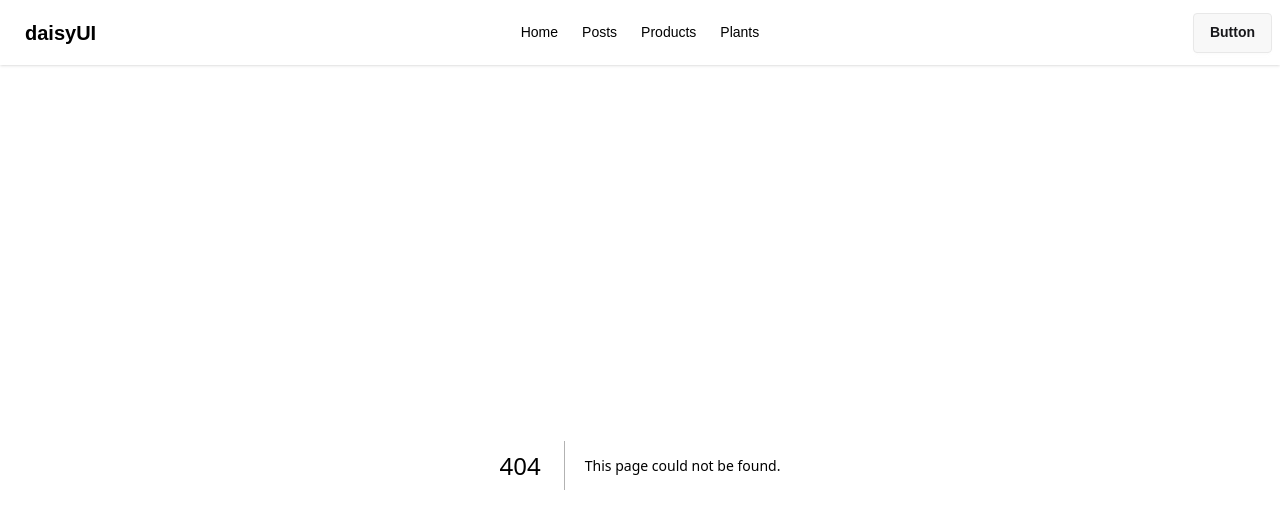
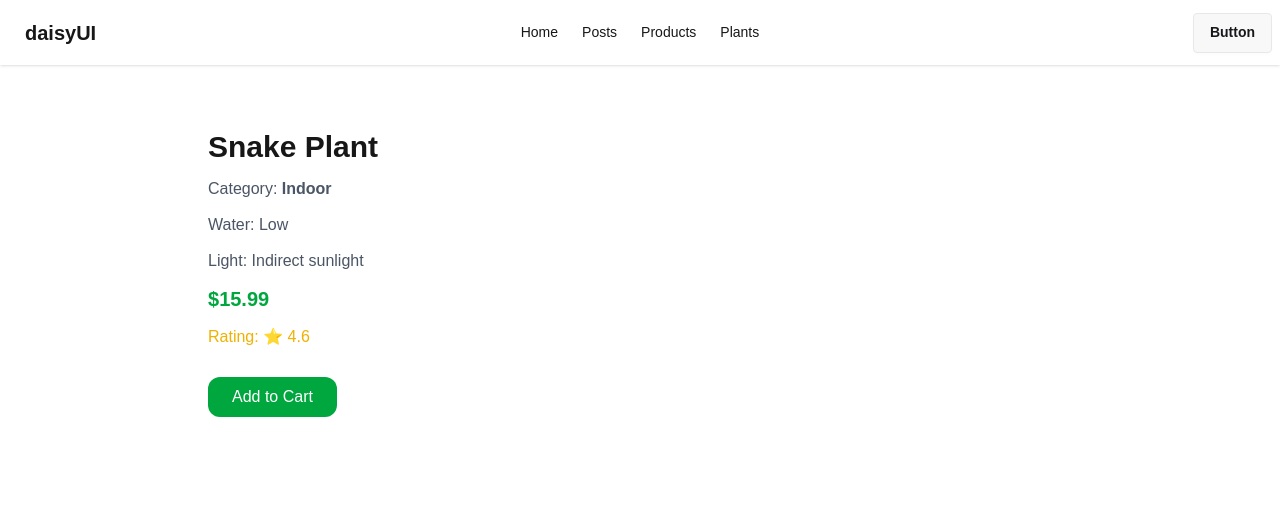
Before and after one commit to MahbubaSultanaEty/nextjs-data-fetching, a Next.js app: page /plants/1 in a window 1280 px wide. Before the commit this address had no page. Shown: the top 528 px of the page. Built offline with nearby package versions, Linux system fonts and the light colour scheme; data requests are answered from the project's data file.

Commit message:
added plants details Page and a custom loadign for this dynamic route

```diff
--- /dev/null
+++ b/src/app/plants/[plantId]/loading.jsx
@@ -0,0 +1,12 @@
+import React from 'react';
+
+const LoadingDetails = () => {
+    return (
+        <div className='flex items-center justify-center h-[40vh] w-[100vw]'>
+            <h2 className="text-3xl font-bold text-center">Plant Details LOading soon</h2>
+            <span className="loading loading-spinner text-success"></span>
+        </div>
+    );
+};
+
+export default LoadingDetails;
--- /dev/null
+++ b/src/app/plants/[plantId]/page.jsx
@@ -0,0 +1,56 @@
+
+
+const PlantDetailsPage = async ({params}) => {
+    const { plantId } = await params;
+
+
+    const res = await fetch(`http://localhost:6004/plants/${plantId}`);
+    const expectedPlant = await res.json();
+    const { name, category, price, water, light, rating } = expectedPlant;
+
+    return (
+            <div className="max-w-4xl bg-white mx-auto px-4 py-10">
+
+      {/* Image */}
+      <div className="rounded-2xl overflow-hidden shadow-md">
+        {/* <img
+          src={plant.image}
+          alt={plant.name}
+          className="w-full h-80 object-cover"
+        /> */}
+      </div>
+
+      {/* Info */}
+      <div className="mt-6 space-y-3">
+        <h1 className="text-3xl font-bold">{name}</h1>
+
+        <p className="text-gray-600">
+          Category: <span className="font-semibold">{category}</span>
+        </p>
+
+        <p className="text-gray-600">
+          Water: {water}
+        </p>
+
+        <p className="text-gray-600">
+          Light: {light}
+        </p>
+
+        <p className="text-xl font-bold text-green-600">
+          ${price}
+        </p>
+
+        <p className="text-yellow-500">
+          Rating: ⭐ {rating}
+        </p>
+
+        <button className="mt-4 px-6 py-2 bg-green-600 text-white rounded-xl hover:bg-green-700">
+          Add to Cart
+        </button>
+      </div>
+
+    </div>
+    );
+};
+
+export default PlantDetailsPage;
--- a/src/app/plants/page.jsx
+++ b/src/app/plants/page.jsx
@@ -1,12 +1,12 @@
 import PlantCard from "@/components/PlantCard";
 
 
-const BooksPage = async () => {
+const PlantsPage = async () => {
     const res = await fetch("http://localhost:6004/plants", {cache: "no-store"});
     const plants = await res.json()
     return (
         <div>
-            <h2 className="text-center font-bold">Books {plants.length}</h2>
+            <h2 className="text-center font-bold">Plants {plants.length}</h2>
             <div className="grid sm:grid-cols-2 gap-3">
                 {
                     plants.map(plant => <PlantCard key={plant.id} plant={plant}></PlantCard>)
@@ -16,4 +16,4 @@ const BooksPage = async () => {
     );
 };
 
-export default BooksPage;
+export default PlantsPage;
--- a/src/components/PlantCard.jsx
+++ b/src/components/PlantCard.jsx
@@ -1,3 +1,4 @@
+import Link from "next/link";
 
 
 const PlantCard = ({ plant }) => {
@@ -9,8 +10,12 @@ const PlantCard = ({ plant }) => {
                 <h2 className="card-title">{ name}</h2>
     <p>{category}</p>
     <p>{price}</p>
-    <div className="card-actions justify-end">
-      <button className="btn btn-primary">Buy Now</button>
+                <div className="card-actions justify-end">
+                    <Link href={`plants/${ plant.id}`}>
+                        <button className="btn btn-primary">Show Details</button>
+                    </Link>
+
+
     </div>
   </div>
 </div>
```
Also changed, not shown: 1 other file (tests, documents, lock files or other folders).
